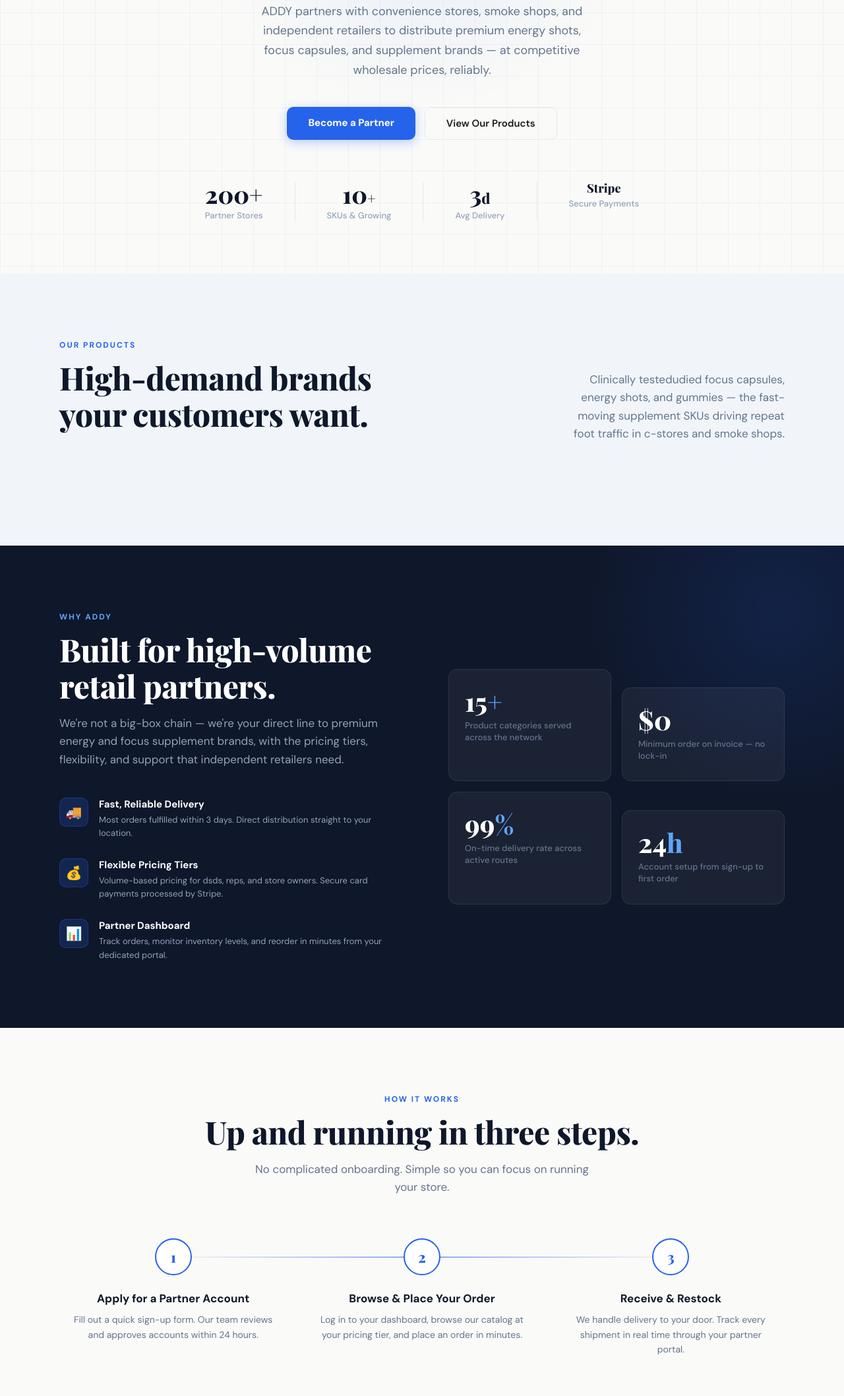
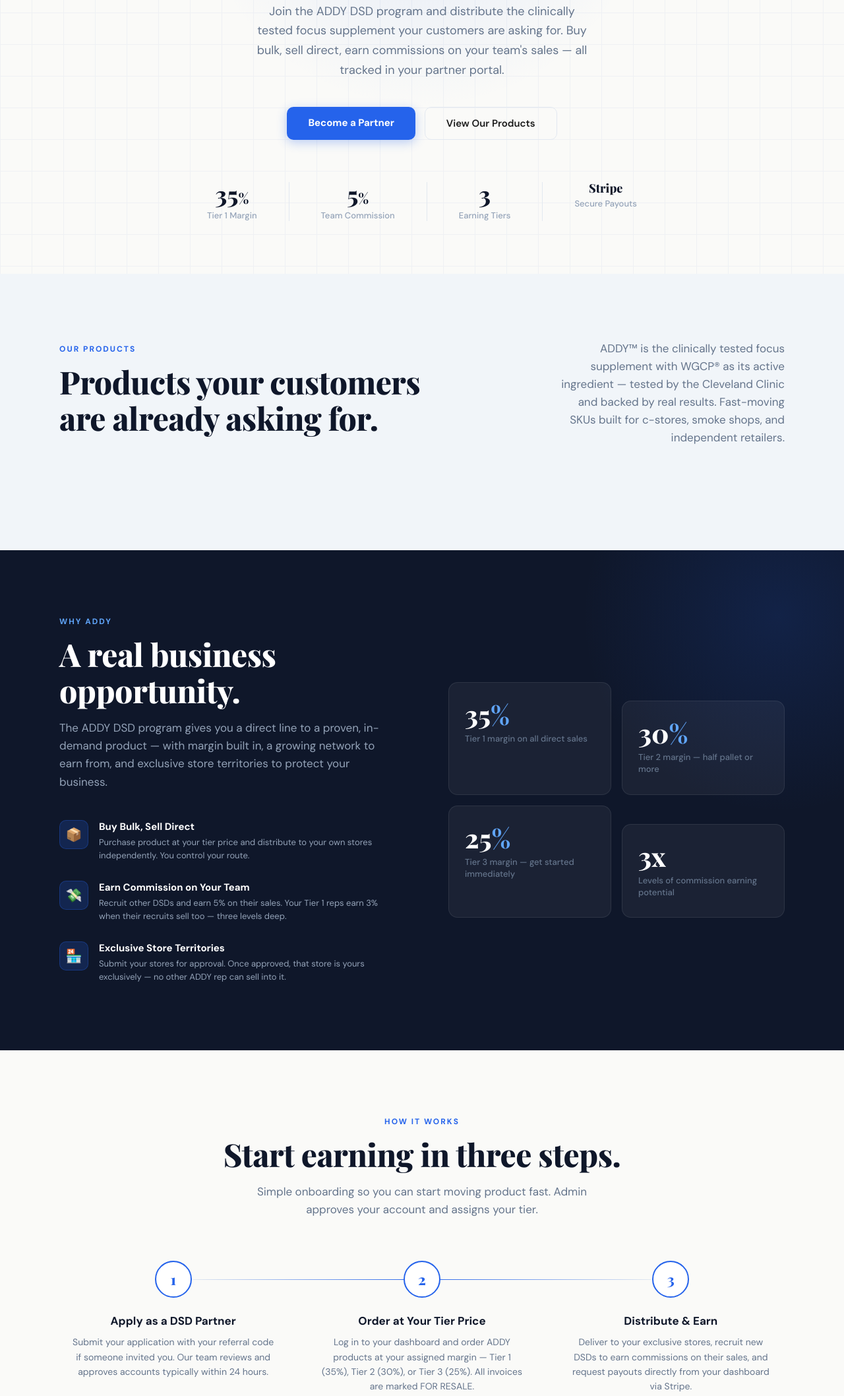
Before and after one commit to navneeth2017-create/Addy, a website: page public/index.html in a window 1280 px wide. Shown: the part 413-2529 px from the top of the page at 66% size. Drawn offline with nearby package versions, Linux system fonts and the light colour scheme; no server answers.

Commit message:
Add files via upload

```diff
--- a/public/index.html
+++ b/public/index.html
@@ -256,21 +256,21 @@
   </nav>
 
   <section class="hero">
-    <div class="hero-eyebrow">Energy &amp; Focus Supplement Distribution</div>
-    <h1 class="hero-title">Fuel your shelves.<br><span class="blue">Powered by demand.</span></h1>
-    <p class="hero-sub">ADDY partners with convenience stores, smoke shops, and independent retailers to distribute premium energy shots, focus capsules, and supplement brands — at competitive wholesale prices, reliably.</p>
+    <div class="hero-eyebrow">ADDY™ DSD Partner Program</div>
+    <h1 class="hero-title">Earn big margins.<br><span class="blue">Build your network.</span></h1>
+    <p class="hero-sub">Join the ADDY DSD program and distribute the clinically tested focus supplement your customers are asking for. Buy bulk, sell direct, earn commissions on your team's sales — all tracked in your partner portal.</p>
     <div class="hero-cta">
       <a href="/login.html" id="hero-signup-btn" class="btn-primary">Become a Partner</a>
       <a href="#products" class="btn-secondary">View Our Products</a>
     </div>
     <div class="hero-stats">
-      <div class="hero-stat"><div class="hero-stat-value">200+</div><div class="hero-stat-label">Partner Stores</div></div>
+      <div class="hero-stat"><div class="hero-stat-value">35<span style="font-size:22px;">%</span></div><div class="hero-stat-label">Tier 1 Margin</div></div>
       <div class="hero-stat-divider"></div>
-      <div class="hero-stat"><div class="hero-stat-value">10<span style="font-size:22px;">+</span></div><div class="hero-stat-label">SKUs & Growing</div></div>
+      <div class="hero-stat"><div class="hero-stat-value">5<span style="font-size:22px;">%</span></div><div class="hero-stat-label">Team Commission</div></div>
       <div class="hero-stat-divider"></div>
-      <div class="hero-stat"><div class="hero-stat-value">3<span style="font-size:22px;">d</span></div><div class="hero-stat-label">Avg Delivery</div></div>
+      <div class="hero-stat"><div class="hero-stat-value">3</div><div class="hero-stat-label">Earning Tiers</div></div>
       <div class="hero-stat-divider"></div>
-      <div class="hero-stat"><div class="hero-stat-value" style="font-size:18px;">Stripe</div><div class="hero-stat-label">Secure Payments</div></div>
+      <div class="hero-stat"><div class="hero-stat-value" style="font-size:18px;">Stripe</div><div class="hero-stat-label">Secure Payouts</div></div>
     </div>
   </section>
 
@@ -279,9 +279,9 @@
       <div class="products-header">
         <div>
           <div class="section-label reveal">Our Products</div>
-          <h2 class="section-title reveal">High-demand brands<br>your customers want.</h2>
+          <h2 class="section-title reveal">Products your customers<br>are already asking for.</h2>
         </div>
-        <p class="section-sub reveal" style="text-align:right;max-width:340px;">Clinically testedudied focus capsules, energy shots, and gummies — the fast-moving supplement SKUs driving repeat foot traffic in c-stores and smoke shops.</p>
+        <p class="section-sub reveal" style="text-align:right;max-width:340px;">ADDY™ is the clinically tested focus supplement with WGCP® as its active ingredient — tested by the Cleveland Clinic and backed by real results. Fast-moving SKUs built for c-stores, smoke shops, and independent retailers.</p>
       </div>
       <div class="products-grid" id="products-grid"></div>
     </div>
@@ -292,28 +292,28 @@
       <div class="why-grid">
         <div class="why-left reveal">
           <div class="section-label">Why ADDY</div>
-          <h2 class="section-title">Built for high-volume<br>retail partners.</h2>
-          <p class="section-sub">We're not a big-box chain — we're your direct line to premium energy and focus supplement brands, with the pricing tiers, flexibility, and support that independent retailers need.</p>
+          <h2 class="section-title">A real business<br>opportunity.</h2>
+          <p class="section-sub">The ADDY DSD program gives you a direct line to a proven, in-demand product — with margin built in, a growing network to earn from, and exclusive store territories to protect your business.</p>
           <div class="why-features">
             <div class="why-feature">
-              <div class="why-feature-icon">🚚</div>
-              <div class="why-feature-text"><h4>Fast, Reliable Delivery</h4><p>Most orders fulfilled within 3 days. Direct distribution straight to your location.</p></div>
+              <div class="why-feature-icon">📦</div>
+              <div class="why-feature-text"><h4>Buy Bulk, Sell Direct</h4><p>Purchase product at your tier price and distribute to your own stores independently. You control your route.</p></div>
             </div>
             <div class="why-feature">
-              <div class="why-feature-icon">💰</div>
-              <div class="why-feature-text"><h4>Flexible Pricing Tiers</h4><p>Volume-based pricing for dsds, reps, and store owners. Secure card payments processed by Stripe.</p></div>
+              <div class="why-feature-icon">💸</div>
+              <div class="why-feature-text"><h4>Earn Commission on Your Team</h4><p>Recruit other DSDs and earn 5% on their sales. Your Tier 1 reps earn 3% when their recruits sell too — three levels deep.</p></div>
             </div>
             <div class="why-feature">
-              <div class="why-feature-icon">📊</div>
-              <div class="why-feature-text"><h4>Partner Dashboard</h4><p>Track orders, monitor inventory levels, and reorder in minutes from your dedicated portal.</p></div>
+              <div class="why-feature-icon">🏪</div>
+              <div class="why-feature-text"><h4>Exclusive Store Territories</h4><p>Submit your stores for approval. Once approved, that store is yours exclusively — no other ADDY rep can sell into it.</p></div>
             </div>
           </div>
         </div>
         <div class="why-right reveal">
-          <div class="why-stat-card"><div class="why-stat-num">15<span>+</span></div><div class="why-stat-label">Product categories served across the network</div></div>
-          <div class="why-stat-card"><div class="why-stat-num">$0</div><div class="why-stat-label">Minimum order on invoice — no lock-in</div></div>
-          <div class="why-stat-card"><div class="why-stat-num">99<span>%</span></div><div class="why-stat-label">On-time delivery rate across active routes</div></div>
-          <div class="why-stat-card"><div class="why-stat-num">24<span>h</span></div><div class="why-stat-label">Account setup from sign-up to first order</div></div>
+          <div class="why-stat-card"><div class="why-stat-num">35<span>%</span></div><div class="why-stat-label">Tier 1 margin on all direct sales</div></div>
+          <div class="why-stat-card"><div class="why-stat-num">30<span>%</span></div><div class="why-stat-label">Tier 2 margin — half pallet or more</div></div>
+          <div class="why-stat-card"><div class="why-stat-num">25<span>%</span></div><div class="why-stat-label">Tier 3 margin — get started immediately</div></div>
+          <div class="why-stat-card"><div class="why-stat-num">3x</div><div class="why-stat-label">Levels of commission earning potential</div></div>
         </div>
       </div>
     </div>
@@ -323,24 +323,24 @@
     <div class="section-inner">
       <div class="how-header">
         <div class="section-label reveal" style="text-align:center;">How It Works</div>
-        <h2 class="section-title reveal" style="text-align:center;">Up and running in three steps.</h2>
-        <p class="section-sub reveal" style="text-align:center;margin:0 auto;">No complicated onboarding. Simple so you can focus on running your store.</p>
+        <h2 class="section-title reveal" style="text-align:center;">Start earning in three steps.</h2>
+        <p class="section-sub reveal" style="text-align:center;margin:0 auto;">Simple onboarding so you can start moving product fast. Admin approves your account and assigns your tier.</p>
       </div>
       <div class="how-steps">
         <div class="how-step reveal">
           <div class="how-step-num">1</div>
-          <h3>Apply for a Partner Account</h3>
-          <p>Fill out a quick sign-up form. Our team reviews and approves accounts within 24 hours.</p>
+          <h3>Apply as a DSD Partner</h3>
+          <p>Submit your application with your referral code if someone invited you. Our team reviews and approves accounts typically within 24 hours.</p>
         </div>
         <div class="how-step reveal">
           <div class="how-step-num">2</div>
-          <h3>Browse &amp; Place Your Order</h3>
-          <p>Log in to your dashboard, browse our catalog at your pricing tier, and place an order in minutes.</p>
+          <h3>Order at Your Tier Price</h3>
+          <p>Log in to your dashboard and order ADDY products at your assigned margin — Tier 1 (35%), Tier 2 (30%), or Tier 3 (25%). All invoices are marked FOR RESALE.</p>
         </div>
         <div class="how-step reveal">
           <div class="how-step-num">3</div>
-          <h3>Receive &amp; Restock</h3>
-          <p>We handle delivery to your door. Track every shipment in real time through your partner portal.</p>
+          <h3>Distribute &amp; Earn</h3>
+          <p>Deliver to your exclusive stores, recruit new DSDs to earn commissions on their sales, and request payouts directly from your dashboard via Stripe.</p>
         </div>
       </div>
     </div>
@@ -348,8 +348,8 @@
 
   <div class="cta-band">
     <div class="cta-band-inner">
-      <h2>Ready to partner<br>with ADDY?</h2>
-      <p>Join hundreds of stores already moving product with us. Accounts are free and take less than 2 minutes to set up.</p>
+      <h2>Ready to join<br>the ADDY DSD program?</h2>
+      <p>Apply today — if someone invited you, enter their email as your referral code. Admin assigns your tier and you're ready to order.</p>
       <div class="cta-band-btns">
         <a href="/login.html" id="cta-signup-btn" class="btn-white">Create a Free Account</a>
         <a href="/login.html" class="btn-outline-white">Already a partner? Log in</a>
@@ -364,7 +364,7 @@
           <div style="margin-bottom:12px;">
             <img src="https://addyproducts.com/wp-content/uploads/2025/03/WGCPADDY-Logo-300x165.png" alt="ADDY" style="height:64px;width:auto;object-fit:contain;">
           </div>
-          <p>Premium energy and focus supplement distribution for independent retailers. Top brands, fair pricing, fast delivery.</p>
+          <p>The ADDY™ DSD Partner Program — distribute clinically tested focus supplements, earn margins up to 35%, and build your own sales network with multi-level commissions.</p>
         </div>
         <div class="footer-links">
           <h4>Products</h4>
@@ -378,9 +378,9 @@
         <div class="footer-links">
           <h4>Partners</h4>
           <ul>
-            <li><a href="/login.html">Become a DSD</a></li>
-            <li><a href="/login.html">Become a DSD</a></li>
-            <li><a href="/login.html">Join as a DSD</a></li>
+            <li><a href="/login.html">Become a DSD Partner</a></li>
+            <li><a href="/login.html">Recruit Your Team</a></li>
+            <li><a href="/login.html">Claim Your Stores</a></li>
             <li><a href="/login.html">Partner Login</a></li>
           </ul>
         </div>
@@ -393,8 +393,8 @@
         </div>
       </div>
       <div class="footer-bottom">
-        <p>© 2025 ADDY Distribution. All rights reserved.</p>
-        <p>Fuel your shelves. Powered by demand. · <a href="/terms.html" style="color:var(--text-muted);text-decoration:none;">Terms</a> · <a href="/privacy.html" style="color:var(--text-muted);text-decoration:none;">Privacy</a></p>
+        <p>© 2025 ADDY Products, LLC. All rights reserved.</p>
+        <p>Built for DSDs. Powered by WGCP®. · <a href="/terms.html" style="color:var(--text-muted);text-decoration:none;">Terms</a> · <a href="/privacy.html" style="color:var(--text-muted);text-decoration:none;">Privacy</a></p>
       </div>
     </div>
   </footer>
```
